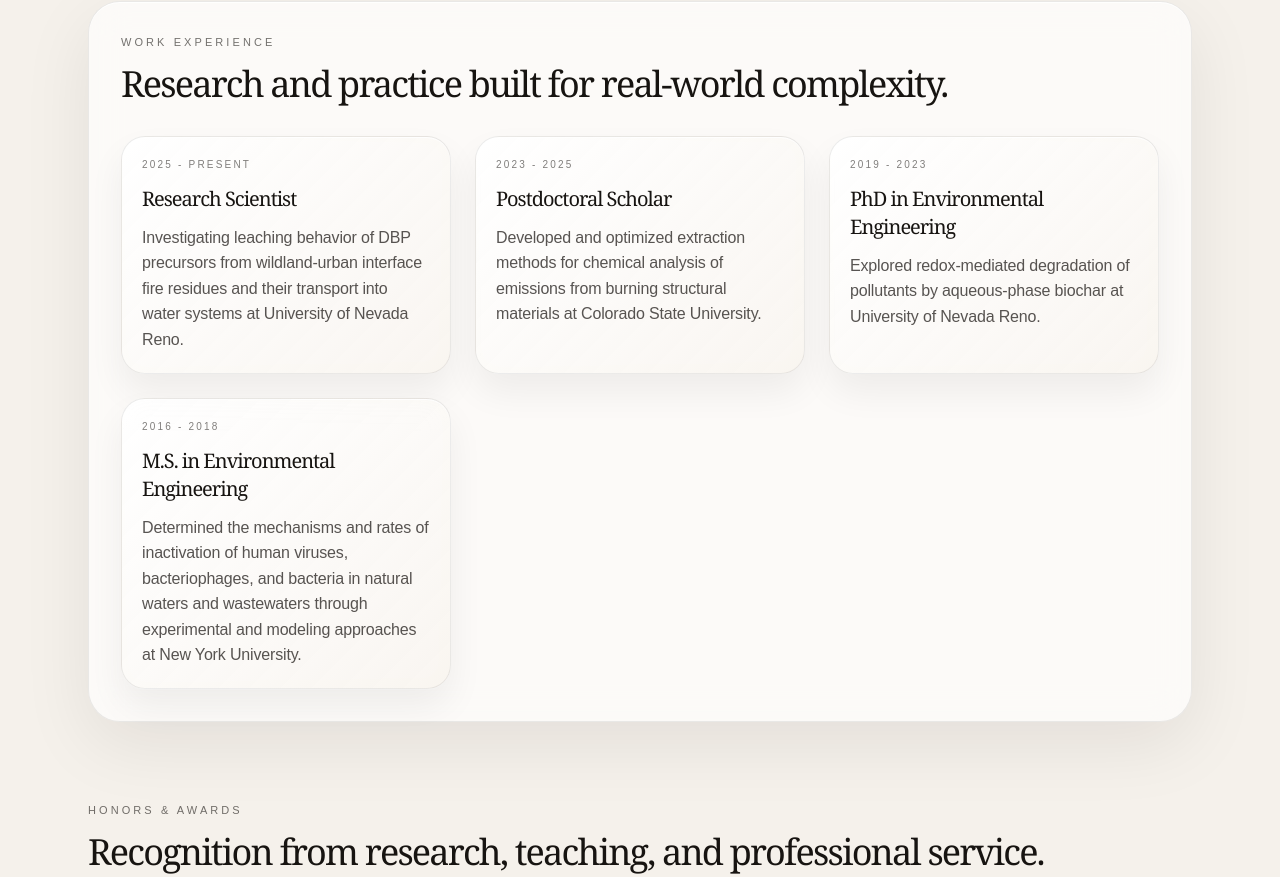
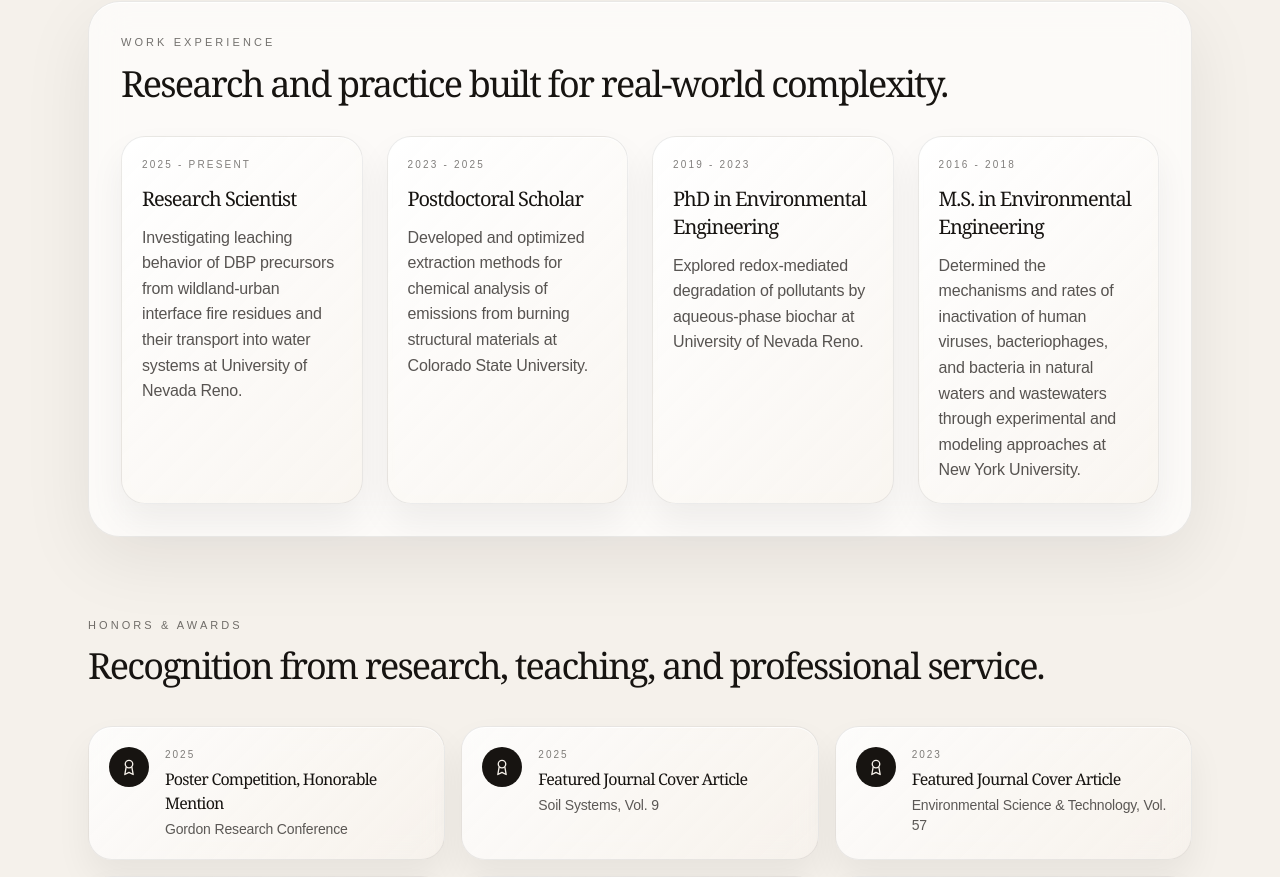
Before and after one commit to srinidhilokesh1992/srinidhilokesh1992.github.io, a Next.js app: page / in a window 1280 px wide. Shown: the part 3320-4197 px from the top of the page. Built offline with nearby package versions, Linux system fonts and the light colour scheme.

Commit message:
Rebalance work experience grid to 2x2/1x4 for 4 items

```diff
--- a/app/page.tsx
+++ b/app/page.tsx
@@ -265,7 +265,7 @@
               <h3 className={`mt-3 text-3xl font-medium tracking-[-0.06em] md:text-4xl ${headingText}`}>Research and practice built for real-world complexity.</h3>
             </div>
 
-            <div className="grid gap-6 md:grid-cols-3">
+            <div className="grid gap-6 md:grid-cols-2 xl:grid-cols-4">
               {workExperience.map((item) => (
                 <div key={item.title} className={`${glassCardClass} rounded-[1.5rem] p-5`}>
                   <div className={`mb-3 text-[10px] uppercase tracking-[0.22em] ${isDark ? "text-white/55" : "text-[#171411]/55"}`}>{item.period}</div>
```
